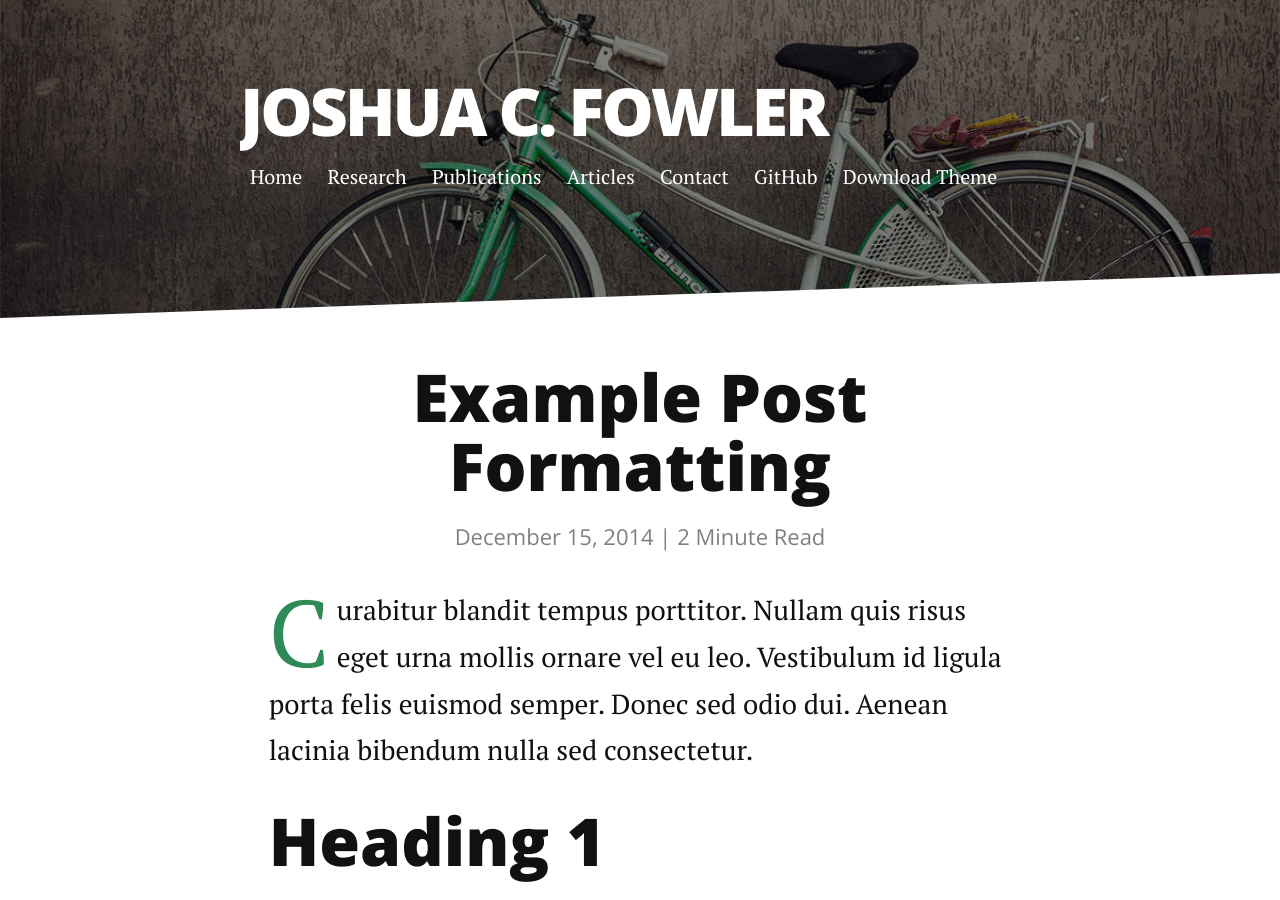
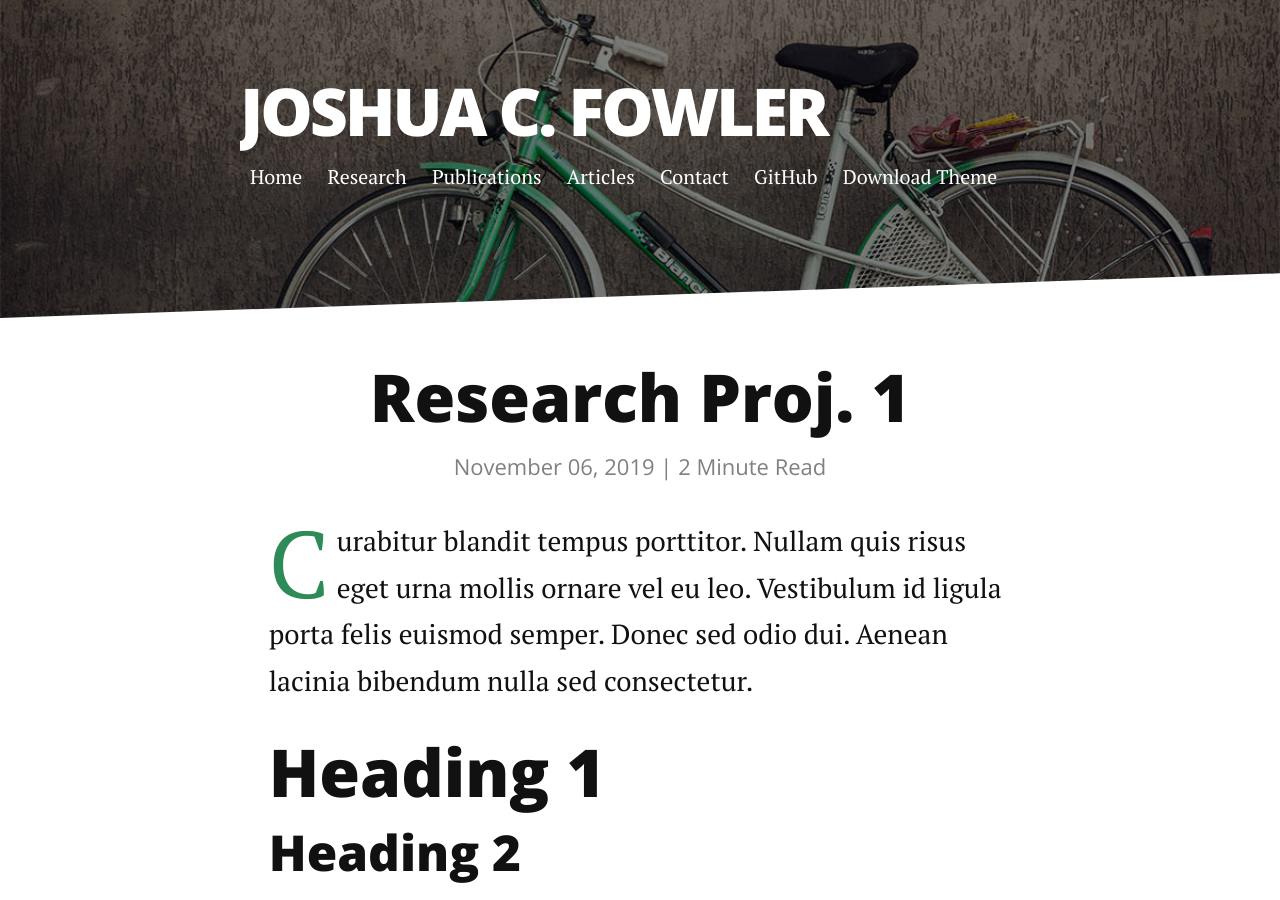
Before and after one commit to joshuacfowler/joshuacfowler.github.io, a Jekyll site: the page built from _posts/2014-12-15-example-post-formatting.markdown, in a window 1280 px wide and 900 px high. Built offline with Jekyll 4.4.1, drawn with Linux system fonts in a browser that asks for light colours; nearby versions of some CDN libraries.

Commit message:
Update 2014-12-15-example-post-formatting.markdown

```diff
--- a/_posts/2014-12-15-example-post-formatting.markdown
+++ b/_posts/2014-12-15-example-post-formatting.markdown
@@ -1,7 +1,7 @@
 ---
 layout: post
-title:  "Example Post Formatting"
-date:   2014-12-15
+title:  "Research Proj. 1"
+date:   2019-11-06
 description: This is a post description for meta purposes. This is also the excerpt of the article that shows up on the index/home page. Change this in the post YAML.
 ---
 
```
